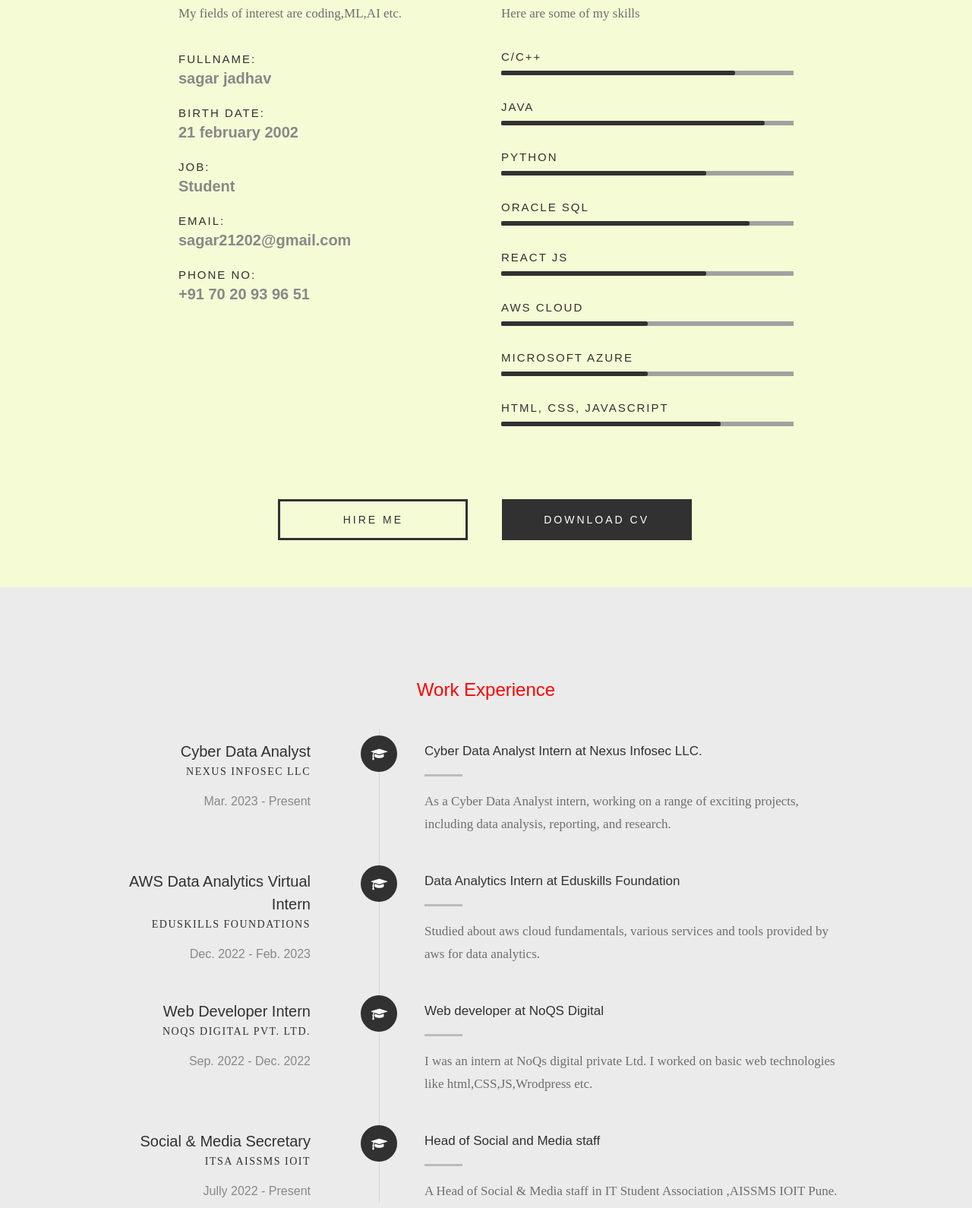
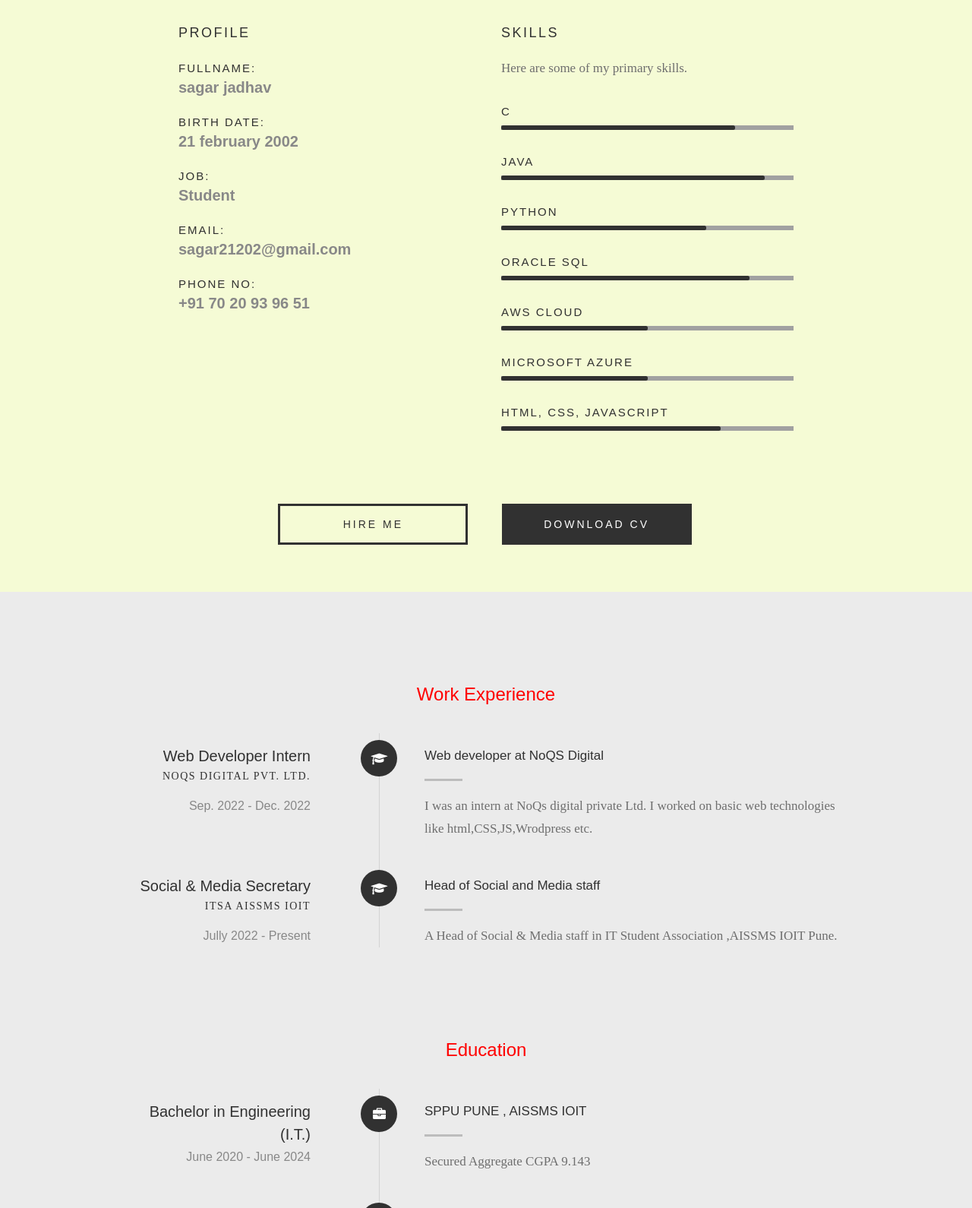
Before and after one commit to Sagarj21/sagar, a plain HTML site: page index.html in a window 1280 px wide. Shown: the part 1210-2800 px from the top of the page at 76% size. Drawn offline with nearby package versions, Linux system fonts and the light colour scheme.

Commit message:
Update index.html
Updating experience and timeline along with resume

```diff
--- a/index.html
+++ b/index.html
@@ -1,7 +1,6 @@
 <!DOCTYPE html>
 
 <html class="no-js" lang="en">
-
 
 <head>
 
@@ -147,8 +146,10 @@
 
                 <img src="images/profile-pic.png" alt="Profile Picture">
 
-                <p class="lead">Currently, I am a 3rd year IT student at AISSMS IOIT (PUNE)<br> I love to explore things
-                    in programming world. Please go ahead to know more about my projects.
+                <p class="lead">I'm currently in my final year at AISSMS IOIT (PUNE), pursuing a degree in Information Technology.<br>
+                    I'm passionate about exploring the ever-evolving landscape of modern computer science and programming.
+                    Eager to delve into the latest developments in the programming world.
+
                 </p>
             </div>
 
@@ -161,9 +162,6 @@
         <div class="col-six tab-full">
 
             <h3>Profile</h3>
-            <p>
-                My fields of interest are coding,ML,AI etc.
-            </p>
 
             <ul class="info-list">
                 <li>
@@ -195,12 +193,12 @@
         <div class="col-six tab-full">
 
             <h3>Skills</h3>
-            <p>Here are some of my skills</p>
+            <p>Here are some of my primary skills.</p>
 
             <ul class="skill-bars">
                 <li>
                     <div class="progress percent80"><span>80%</span></div>
-                    <strong>C/C++</strong>
+                    <strong>C</strong>
                 </li>
                 <li>
                     <div class="progress percent90"><span>90%</span></div>
@@ -215,10 +213,7 @@
                     <div class="progress percent85"><span>85%</span></div>
                     <strong>Oracle SQL</strong>
                 </li>
-                <li>
-                    <div class="progress percent70"><span>70%</span></div>
-                    <strong>React Js</strong>
-                </li>
+
                 <li>
                     <div class="progress percent50"><span>80%</span></div>
                     <strong>AWS Cloud</strong>
@@ -242,7 +237,7 @@
     <div class="row button-section">
         <div class="col-twelve">
             <a href="#contact" title="Hire Me" class="button stroke smoothscroll">Hire Me</a>
-            <a href="https://drive.google.com/file/d/1dKKvjlgYX71gcpsD6CZRyuELSQvL8-ar/view?usp=sharing"
+            <a href="https://drive.google.com/file/d/12iBvUh44XUCXDH6-LzVCvJYZDYJnQenn/view?usp=sharing"
                 title="Download CV" class="button button-primary">Download CV</a>
         </div>
     </div>
@@ -268,44 +263,6 @@
             <div class="timeline-wrap">
 
 
-                <div class="timeline-block">
-
-                    <div class="timeline-ico">
-                        <i class="fa fa-graduation-cap"></i>
-                    </div>
-
-                    <div class="timeline-header">
-                        <h3>Cyber Data Analyst</h3>
-                        <h5>Nexus InfoSec LLC</h5>
-                        <p>Mar. 2023 - Present</p>
-                    </div>
-
-                    <div class="timeline-content">
-                        <h4>Cyber Data Analyst Intern at Nexus Infosec LLC.</h4>
-                        <p>As a Cyber Data Analyst intern, working on a range of exciting projects, including data analysis, reporting, and research.</p>
-                    </div>
-
-                </div>
-
-
-                <div class="timeline-block">
-
-                    <div class="timeline-ico">
-                        <i class="fa fa-graduation-cap"></i>
-                    </div>
-
-                    <div class="timeline-header">
-                        <h3>AWS Data Analytics Virtual Intern</h3>
-                        <h5>Eduskills Foundations</h5>
-                        <p>Dec. 2022 - Feb. 2023</p>
-                    </div>
-
-                    <div class="timeline-content">
-                        <h4>Data Analytics Intern at Eduskills Foundation</h4>
-                        <p>Studied about aws cloud fundamentals, various services and tools provided by aws for data analytics.</p>
-                    </div>
-
-                </div>
 
                 <div class="timeline-block">
 
@@ -389,7 +346,7 @@
 
                     <div class="timeline-content">
                         <h4>SPPU PUNE , AISSMS IOIT </h4>
-                        <p>Secured Average SGPA 9.35</p>
+                        <p>Secured Aggregate CGPA 9.143</p>
                     </div>
 
                 </div>
@@ -427,7 +384,7 @@
 
                     <div class="timeline-content">
                         <h4>SMBV ,Omerga</h4>
-                        <p>Got 96.80 % in SSC</p>
+                        <p>Secured 96.80 % in SSC</p>
                     </div>
 
                 </div>
@@ -631,7 +588,7 @@
         <br>
         <div class="col-six tab-full">
             <div class="copyright">
-                <span>© Copyright sagarjadhav 2022</span>
+                <span>© Copyright sagarjadhav 2023</span>
                 <span>Design by <a href="#">Sagar Jadhav</a></span>
             </div>
         </div>
```
